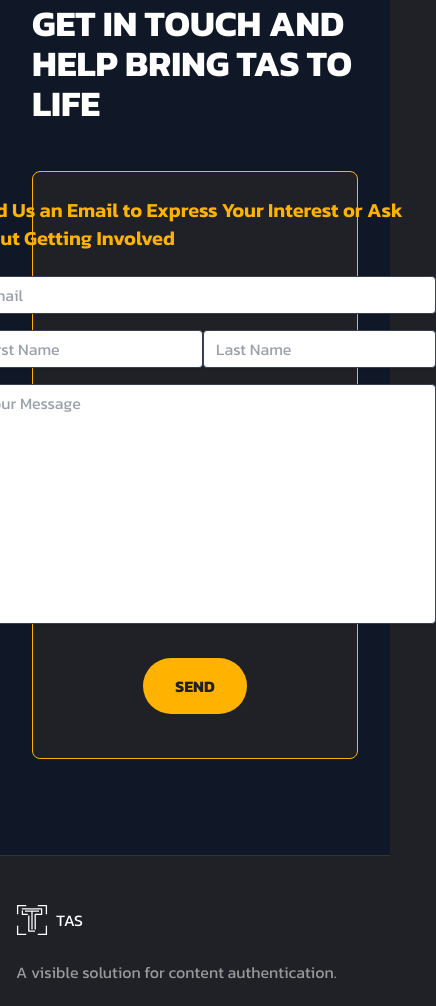
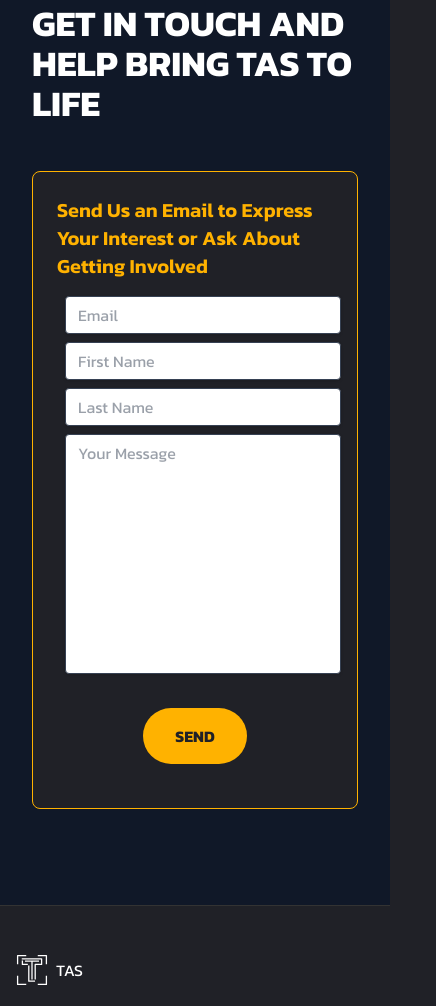
Before and after one commit to dannyprikaz/tas-website, a website: page index.html in a window 390 px wide. Shown: the part 8930-9936 px from the top of the page, 436 px wide, since content can reach past the window. Drawn offline with Linux system fonts and the light colour scheme.

Commit message:
Fix contact form for mobile. flex-wrap and input min-w

```diff
--- a/index.html
+++ b/index.html
@@ -334,15 +334,15 @@
         <div class="max-w-5xl mx-auto p-8">
           <h2 class="text-[#FFB200] text-xl mb-2">CONTACT US</h2>
           <h3 class="text-4xl md:text-5xl font-bold mb-12">GET IN TOUCH AND HELP BRING TAS TO LIFE</h3>
-          <div class="grid items-center justify-center bg-[#202127] p-6 rounded-lg border border-[#FFB200]">
+          <div class="flex-wrap justify-center bg-[#202127] p-6 rounded-lg border border-[#FFB200]">
             <h4 class="text-xl font-semibold mb-4 text-[#FFB200]">Send Us an Email to Express Your Interest or Ask About Getting Involved</h4>
-            <form action="https://forms.hubspot.com/uploads/form/v2/47115698/e15f17cc-dfb2-4de1-ba3e-c6b0ae5ea3a3" class="grid w-full" method="POST">
+            <form action="https://forms.hubspot.com/uploads/form/v2/47115698/e15f17cc-dfb2-4de1-ba3e-c6b0ae5ea3a3" class="w-full" method="POST">
               <p class="w-full m-2">
                 <input id="email-e15f17cc-dfb2-4de1-ba3e-c6b0ae5ea3a3" class="shadow appearance-none bg-white border rounded w-full py-2 px-3 text-gray-700 leading-tight focus:outline-none focus:shadow-outline" type="email" name="email" placeholder="Email" required>
               </p>
-              <p class="w-full m-2 flex">
-                <input id="firstname-e15f17cc-dfb2-4de1-ba3e-c6b0ae5ea3a3" class="shadow grow appearance-none grow-2 bg-white border rounded py-2 px-3 text-gray-700 leading-tight focus:outline-none focus:shadow-outline inline" type="text" name="firstname" placeholder="First Name">
-                <input id="lastname-e15f17cc-dfb2-4de1-ba3e-c6b0ae5ea3a3" class="shadow grow appearance-none grow-2 bg-white border rounded py-2 px-3 text-gray-700 leading-tight focus:outline-none focus:shadow-outline inline" type="text" name="lastname" placeholder="Last Name">
+              <p class="w-full m-2 flex-wrap flex">
+                <input id="firstname-e15f17cc-dfb2-4de1-ba3e-c6b0ae5ea3a3" class="mb-2 sm:mb-0 shadow grow appearance-none bg-white border rounded py-2 px-3 text-gray-700 leading-tight focus:outline-none focus:shadow-outline inline min-w-0" type="text" name="firstname" placeholder="First Name">
+                <input id="lastname-e15f17cc-dfb2-4de1-ba3e-c6b0ae5ea3a3" class="shadow grow appearance-none bg-white border rounded py-2 px-3 text-gray-700 leading-tight focus:outline-none focus:shadow-outline inline min-w-0" type="text" name="lastname" placeholder="Last Name">
               </p>
               <p class="w-full m-2">
                 <textarea id="message-e15f17cc-dfb2-4de1-ba3e-c6b0ae5ea3a3" class="shadow resize-none appearance-none bg-white border rounded w-full py-2 px-3 text-gray-700 leading-tight focus:outline-none focus:shadow-outline min-h-60" name="message" placeholder="Your Message" required></textarea>
--- a/input.css
+++ b/input.css
@@ -113,6 +113,7 @@
   --font-sans: "Kanit", ui-sans-serif, system-ui, sans-serif,
     "Apple Color Emoji", "Segoe UI Emoji", "Segoe UI Symbol", "Noto Color Emoji";
   --breakpoint-lg: 1300px;
+  --breakpoint-sm: 575.6px;
 }
 
 
```
Also changed, not shown: style.css.
